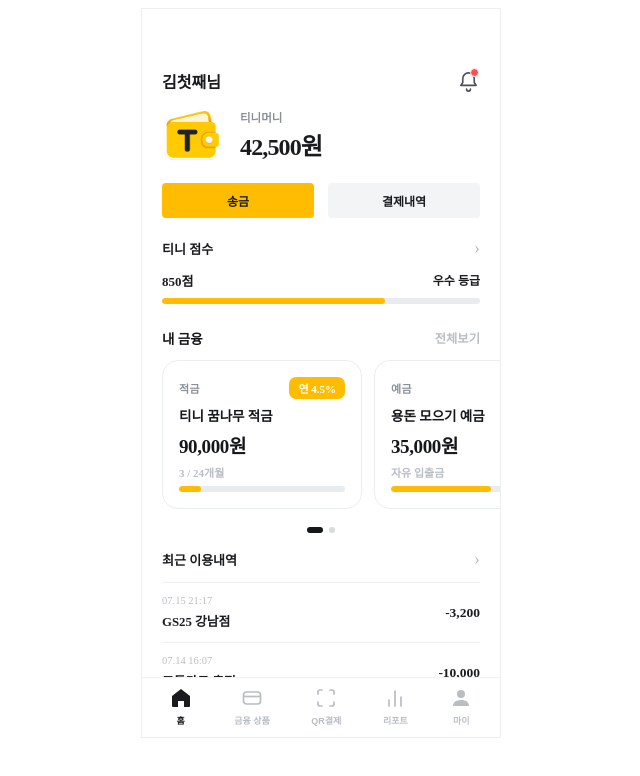
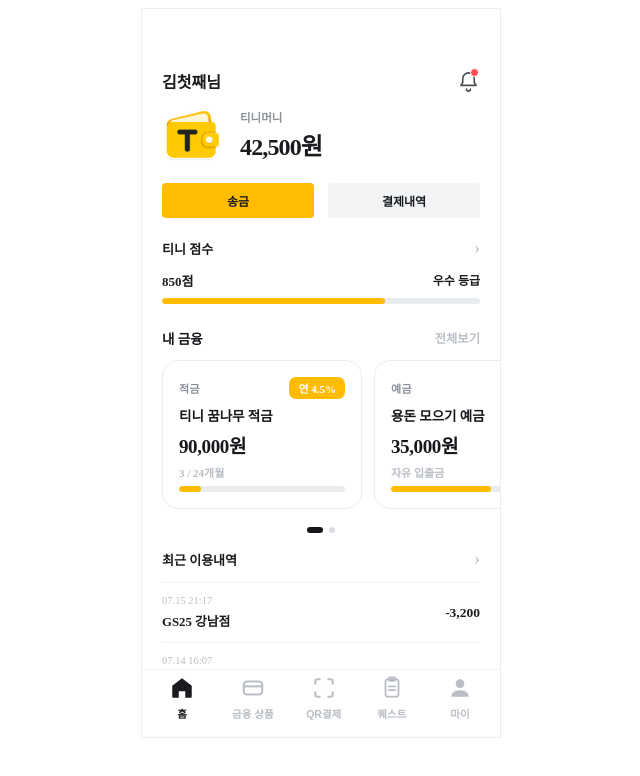
Before and after one commit to KB-PJT-CLASS22-TEAM4/TeenyMoney-FrontEnd, a Vue app in the folder frontend/: page /child/home in a window 1280 px wide. Shown: the top 776 px of the page, without its empty margins (319-959 px from the left). Built offline with nearby package versions, Linux system fonts and the light colour scheme; no server answers.

Commit message:
fix : 하단 탭 리포트에서 퀘스트로 변경

```diff
--- a/frontend/src/components/Child/BottomTabBar.vue
+++ b/frontend/src/components/Child/BottomTabBar.vue
@@ -20,11 +20,11 @@ defineProps({
 defineEmits(['select']);
 
 const tabs = [
-  { key: 'home', label: '홈', icon: `<svg viewBox="0 0 24 24" width="23" height="23" fill="currentColor"><path d="M12 3L3 10v10a1 1 0 0 0 1 1h5v-6h6v6h5a1 1 0 0 0 1-1V10z"/></svg>` },
-  { key: 'finance', label:  '금융 상품', icon: `<svg viewBox="0 0 24 24" width="23" height="23" fill="none"><rect x="3.5" y="6" width="17" height="12" rx="3" stroke="currentColor" stroke-width="1.7"/><path d="M3.5 10.5h17" stroke="currentColor" stroke-width="1.7"/></svg>` },
-  { key: 'q', label: 'QR결제', icon: `<svg viewBox="0 0 24 24" width="23" height="23" fill="none"><path d="M4 8V6a2 2 0 0 1 2-2h2M20 8V6a2 2 0 0 0-2-2h-2M4 16v2a2 2 0 0 0 2 2h2M20 16v2a2 2 0 0 1-2 2h-2" stroke="currentColor" stroke-width="1.7" stroke-linecap="round"/></svg>` },
-  { key: 'report', label: '리포트', icon: `<svg viewBox="0 0 24 24" width="23" height="23" fill="none"><path d="M6 20v-6M12 20V5M18 20v-9" stroke="currentColor" stroke-width="1.7" stroke-linecap="round"/></svg>` },
-  { key: 'my', label: '마이', icon: `<svg viewBox="0 0 24 24" width="23" height="23" fill="currentColor"><circle cx="12" cy="8" r="4"/><path d="M4 20c0-4 3.5-6 8-6s8 2 8 6z"/></svg>` },
+  { key: 'home', label: '홈', icon: `<svg viewBox="0 0 24 24" width="26" height="26" fill="currentColor"><path d="M12 3L3 10v10a1 1 0 0 0 1 1h5v-6h6v6h5a1 1 0 0 0 1-1V10z"/></svg>` },
+  { key: 'finance', label:  '금융 상품', icon: `<svg viewBox="0 0 24 24" width="26" height="26" fill="none"><rect x="3.5" y="6" width="17" height="12" rx="3" stroke="currentColor" stroke-width="1.9"/><path d="M3.5 10.5h17" stroke="currentColor" stroke-width="1.9"/></svg>` },
+  { key: 'q', label: 'QR결제', icon: `<svg viewBox="0 0 24 24" width="26" height="26" fill="none"><path d="M4 8V6a2 2 0 0 1 2-2h2M20 8V6a2 2 0 0 0-2-2h-2M4 16v2a2 2 0 0 0 2 2h2M20 16v2a2 2 0 0 1-2 2h-2" stroke="currentColor" stroke-width="1.9" stroke-linecap="round"/></svg>` },
+  { key: 'quest', label: '퀘스트', icon: `<svg viewBox="0 0 24 24" width="26" height="26" fill="none"><rect x="6" y="4" width="12" height="16" rx="2" stroke="currentColor" stroke-width="1.7"/><rect x="9" y="2.3" width="6" height="3" rx="1" stroke="currentColor" stroke-width="1.7"/><path d="M9 10.5h6M9 14h6" stroke="currentColor" stroke-width="1.7" stroke-linecap="round"/></svg>` },
+  { key: 'my', label: '마이', icon: `<svg viewBox="0 0 24 24" width="26" height="26" fill="currentColor"><circle cx="12" cy="8" r="4"/><path d="M4 20c0-4 3.5-6 8-6s8 2 8 6z"/></svg>` },
 ];
 </script>
 
@@ -34,7 +34,7 @@ const tabs = [
   justify-content: space-around;
   align-items: flex-end;
   width: 100%;
-  height: 60px;
+  height: 68px;
   padding: 0 6px 10px;
   box-sizing: border-box;
   background: rgba(255, 255, 255, 0.85);
@@ -46,18 +46,21 @@ const tabs = [
   display: flex;
   flex-direction: column;
   align-items: center;
-  gap: 4px;
+  justify-content: flex-end;
+  gap: 5px;
   border: none;
   background: transparent;
   cursor: pointer;
-  padding: 0;
+  padding: 6px 4px;
+  min-width: 44px;
+  min-height: 48px;
   color: #b9bec5;
 }
 
 .tab-icon {
   display: flex;
-  width: 24px;
-  height: 24px;
+  width: 26px;
+  height: 26px;
 }
 .tab-icon :deep(svg) {
   width: 100%;
@@ -66,7 +69,7 @@ const tabs = [
 
 .tab-label {
   font-weight: 600;
-  font-size: 9px;
+  font-size: 10.5px;
 }
 
 /* 활성 탭은 검정 */
```
